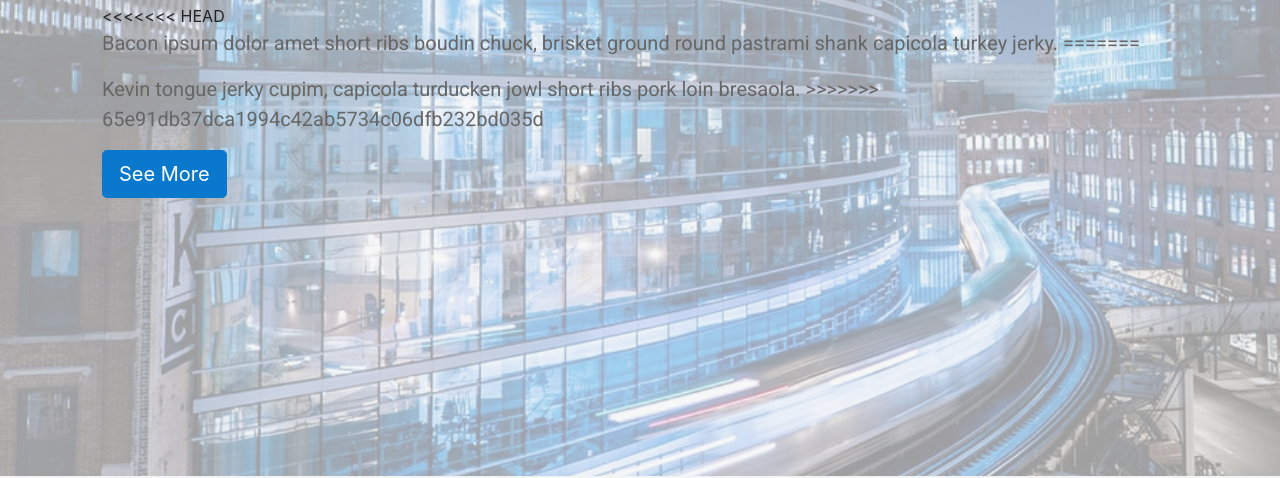
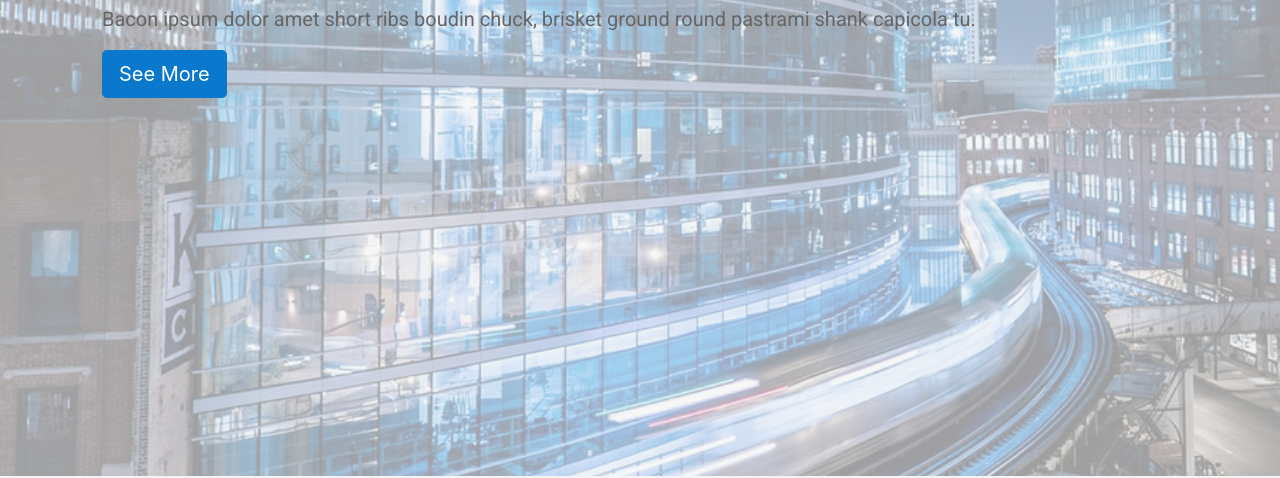
Before and after one commit to Benappiahpoku/benappiahpoku.github.io, a plain HTML site: page index.html in a window 1280 px wide. Shown: the part 348-826 px from the top of the page. Drawn offline with Linux system fonts and the light colour scheme.

Commit message:
update index 4

```diff
--- a/index.html
+++ b/index.html
@@ -75,16 +75,9 @@
                         <h1 class="font-weight-light">
                             We manage Bespoke projects across Africa
                         </h1>
-<<<<<<< HEAD
                         <p class="lead">
                             Bacon ipsum dolor amet short ribs boudin chuck,
-                            brisket ground round pastrami shank capicola turkey
-                            jerky.
-=======
-                        <p>
-                            Kevin tongue jerky cupim, capicola turducken jowl
-                            short ribs pork loin bresaola.
->>>>>>> 65e91db37dca1994c42ab5734c06dfb232bd035d
+                            brisket ground round pastrami shank capicola tu.
                         </p>
                         <button
                             type="button"
```
